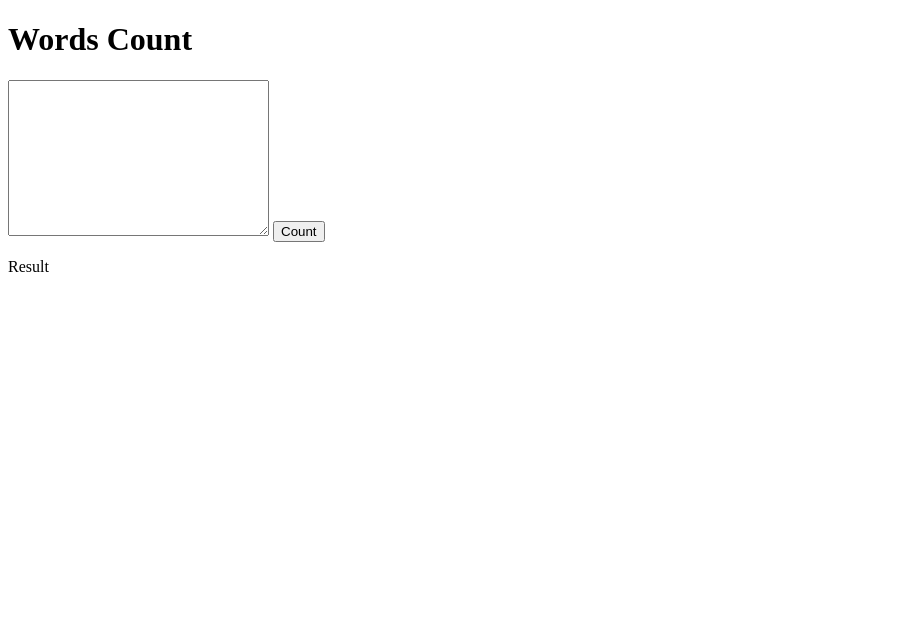
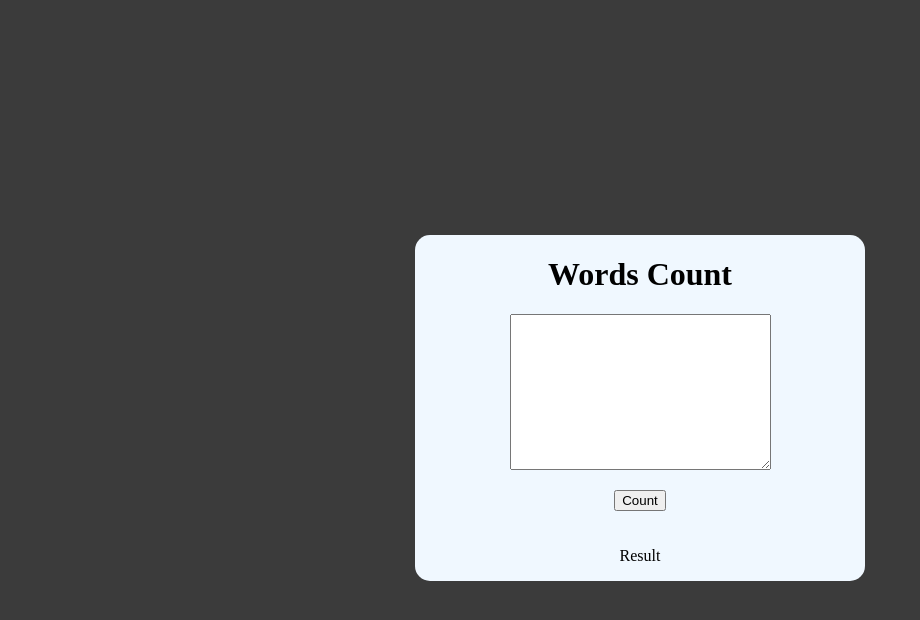
Before and after one commit to Ozael/words-count, a plain HTML site: page index.html in a window 1280 px wide. Shown: the whole page, without its empty margins (0-920 px from the left). Drawn offline with Linux system fonts and the light colour scheme.

Commit message:
css finished

```diff
--- a/index.html
+++ b/index.html
@@ -4,6 +4,7 @@
     <meta charset="UTF-8" />
     <meta http-equiv="X-UA-Compatible" content="IE=edge" />
     <meta name="viewport" content="width=device-width, initial-scale=1.0" />
+    <link rel="stylesheet" href="style.css" />
     <title>Words Count</title>
   </head>
   <body>
--- /dev/null
+++ b/style.css
@@ -0,0 +1,20 @@
+body {
+  background-color: #3b3b3b;
+  height: 100vh;
+  display: flex;
+  align-items: center;
+  justify-content: center;
+}
+
+#container {
+  background-color: aliceblue;
+  width: 450px;
+  display: flex;
+  flex-direction: column;
+  align-items: center;
+  border-radius: 15px;
+}
+
+button {
+  margin: 20px;
+}
```
